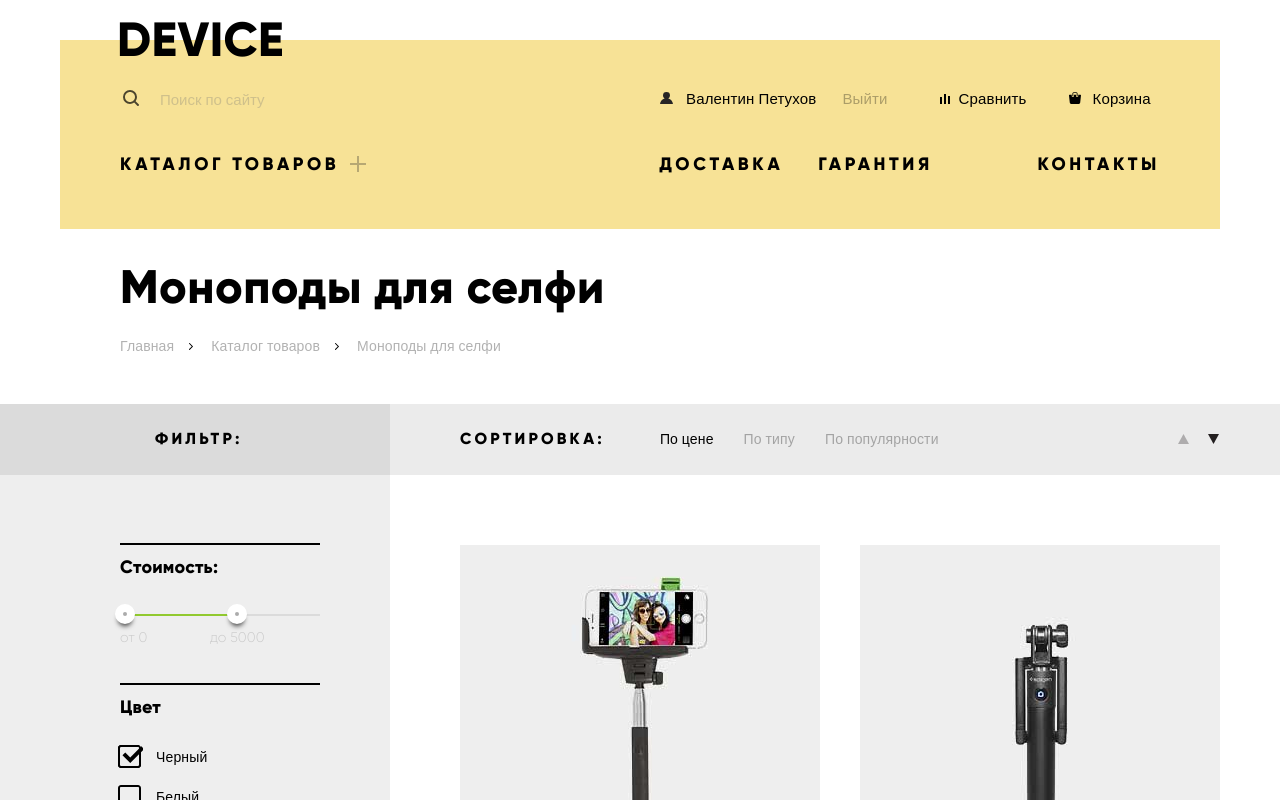
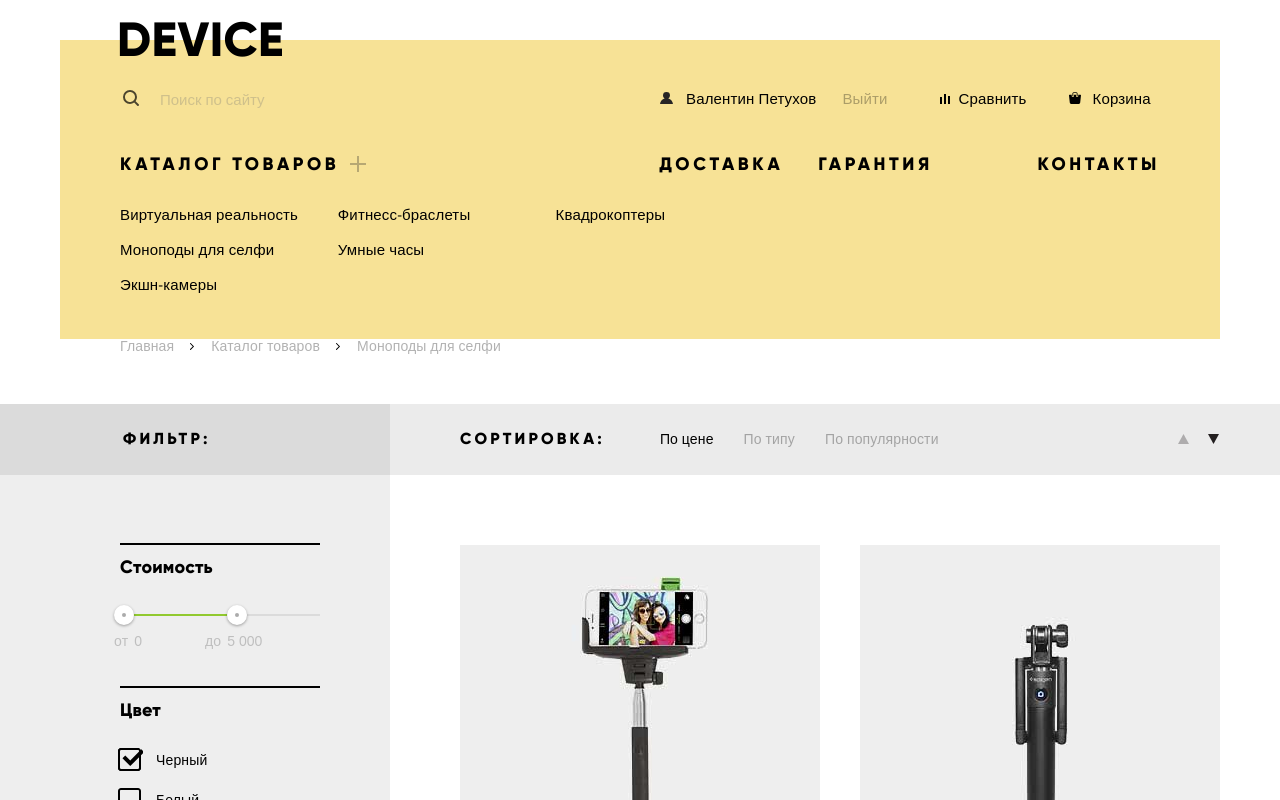
Before and after one commit to romanoffivan/366133-device, a plain HTML site: page inner.html in a window 1280 px wide. Both pictures are taken after a click on the link "КАТАЛОГ ТОВАРОВ". Shown: the top 800 px of the page. Drawn offline with nearby package versions, Linux system fonts and the light colour scheme.

Commit message:
правки основного макета

```diff
--- a/css/style.css
+++ b/css/style.css
@@ -82,7 +82,8 @@ input[type="radio"].visually-hidden {
 	transition: all .2s ease-in-out;
 }
 
-.btn:hover::before {
+.btn:hover::before,
+.btn:focus::before {
 	top: 0;
 	height: 100%;
 }
@@ -315,17 +316,12 @@ input[type="radio"].visually-hidden {
 	opacity: 0.3;
 }
 
-.main-nav-lists > li:hover .submenu {
-	display: flex;
-	z-index: 5;
-}
-
 .main-nav-lists .submenu {
 	margin: 0;
 	padding: 0;
 	position: absolute;
 	left: -60px;
-	display: none;
+	display: flex;
 	flex-wrap: wrap;
 	width: 660px;
 	padding-left: 60px;
@@ -334,6 +330,12 @@ input[type="radio"].visually-hidden {
 	padding-right: 440px;
 	background-color: #f7e296;
 	list-style: none;
+	z-index: 5;
+	visibility: hidden;
+}
+
+.main-nav-lists:hover .submenu,
+.main-nav-lists a:focus ~ .submenu {
 	visibility: visible;
 }
 
@@ -535,16 +537,34 @@ input[type="radio"].visually-hidden {
 }
 
 .popular {
-	position: relative;
-	display: flex;
-	justify-content: space-between;
-	align-items: flex-start;
-	margin-bottom: 87px;
-}
-
-.popular a {
+	min-height: 250px;
+	margin-top: 94px;
+	margin-bottom: 75px;
+}
+
+.popular-list {
+	margin: 0;
+	padding: 0;
+	display: flex;
+	justify-content: flex-start;
+	flex-wrap: wrap;
+	list-style: none;
+}
+
+.popular-item {
 	width: 160px;
-	margin-top: 197px;
+	margin-right: 40px;
+}
+
+.popular-item:nth-child(6n) {
+	margin-right: 0;
+}
+
+.popular-item a {
+	position: relative;
+	display: block;
+	min-height: 30px;
+	padding-top: 195px;
 	font-family: 'Gilroy', 'Arial', sans-serif;
 	font-size: 18px;
 	line-height: 22px;
@@ -557,6 +577,7 @@ input[type="radio"].visually-hidden {
 	content: "";
 	position: absolute;
 	top: 0;
+	left: 0;
 	width: 160px;
 	height: 160px;
 	background: #f7e296 url(../img/popular-1.svg) no-repeat center;
@@ -607,12 +628,13 @@ input[type="radio"].visually-hidden {
 	background: #f7e296 url(../img/popular-6.svg) no-repeat center;
 }
 
-.popular-item-link:hover::before {
+.popular-item a:hover::before,
+.popular-item a:focus::before {
 	content: "";
 	background-color: #f0c52e;
 }
 
-.popular-item-link:active {
+.popular-item a:active {
 	opacity: 0.6;
 }
 
@@ -691,11 +713,8 @@ input[type="radio"].visually-hidden {
 }
 
 .services-item {
-	position: absolute;
-	top: 0;
-	left: 0;
 	display: none;
-	width: 850px;
+	width: 700px;
 	padding-top: 37px;
 	padding-left: 15px;
 	overflow: hidden;
@@ -850,15 +869,22 @@ input[type="radio"].visually-hidden {
 .breadscrumbs li {
 	position: relative;
 	margin-right: 37px;
-}
-
-.breadscrumbs a {
 	font-family: 'Open Sans', 'Arial', sans-serif;
 	font-size: 14px;
 	color: #000;
 	line-height: 36px;
-	font-weight: 300;
+	font-weight: 400;
 	letter-spacing: 0.01em;
+
+}
+
+.breadscrumbs a {
+	font: inherit;
+	color: #000;
+	opacity: 0.3;
+}
+
+.breadscrumbs-current {
 	opacity: 0.3;
 }
 
@@ -867,14 +893,20 @@ input[type="radio"].visually-hidden {
 	position: absolute;
 	top: 15px;
 	right: -20px;
-	width: 5px;
+	width: 4px;
 	height: 8px;
 	background: url(../img/nav-arrow.svg) no-repeat;
 }
 
-.breadscrumbs a:hover {
+.breadscrumbs a:hover,
+.breadscrumbs a:focus {
 	opacity: 0.6;
 }
+
+.breadscrumbs a:active {
+	opacity: 0.1;
+}
+
 
 .wrapper {
 	display: flex;
@@ -890,11 +922,13 @@ input[type="radio"].visually-hidden {
 
 .filter-title-wrapper {
 	display: flex;
+	justify-content: flex-end;
 	background-color: #dbdbdb;
 }
 
 .filter-title {
-	margin-left: 100px;
+	align-self: flex-end;
+	width: 267px;
 	padding-top: 7px;
 	padding-bottom: 7px;
 	padding-left: 55px;
@@ -916,8 +950,19 @@ input[type="radio"].visually-hidden {
 .filter-form fieldset {
 	margin: 0;
 	padding: 0;
-	position: relative;
 	border: none;
+}
+
+.filter-color label,
+.filter-bluetooth label {
+	position: relative;
+	padding-left: 36px;
+	font-size: 14px;
+	line-height: 40px;
+	font-weight: 400;
+	color: #000;
+	letter-spacing: 0.01em;
+	cursor: pointer;
 }
 
 .form-legend {
@@ -931,14 +976,21 @@ input[type="radio"].visually-hidden {
 	border-top: 2px solid #000;
 }
 
+.filter-range {
+	min-height: 110px;
+}
+
 .range-controls {
 	position: relative;
 	width: 195px;
+	height: 40px;
 	margin-top: 32px;
+	margin-bottom: 32px;
 	padding-left: 5px;
 }
 
 .scale {
+	margin-top: 12px;
 	height: 2px;
 	background-color: #dbdbdb;
 }
@@ -950,65 +1002,62 @@ input[type="radio"].visually-hidden {
 }
 
 .range-btn {
+	position: absolute;
+	top: -9px;
+	min-width: 50px;
+	min-height: 45px;
+	cursor: pointer;
+}
+
+.range-btn label {
+	display: block;
 	width: 4px;
 	height: 4px;
 	border: 8px solid #fff;
 	border-radius: 50%;
 	background-color: #ababab;
-	box-shadow: 0 5px 5px -3px rgba(0,0,0,.75);
+	box-shadow: 0 1px 3px 0 rgba(0, 0, 0, .35);
 	cursor: pointer;
 }
 
-.range-btn:active {
+.range-btn label:active {
 	border: 9px solid #fff;
 }
 
 .btn-min {
-	position: absolute;
-	top: -10px;
-	left: -5px;
+	left: -6px;
+}
+
+.btn-max label {
+	margin: 0 auto;
 }
 
 .btn-max {
-	position: absolute;
-	top: -10px;
-	left: 107px;
-}
-
-.selected-price {
-	width: 100%;
-	margin-top: 5px;
-	margin-bottom: 32px;
-}
-
-.selected-price span {
-	font-family: "Gilroy","Arial",sans-serif;
+	left: 85px;
+}
+
+.range-btn input {
+	width: 40px;
+	height: 15px;
 	font-size: 14px;
-	line-height: 22.2px;
 	font-weight: 300;
-	opacity: 0.2;
-}
-
-.selected-price span:last-child {
-	margin-left: 58px;
+	line-height: 22.27px;
+	color: rgba(0, 0, 0, 0.2);
+	border: none;
+	background-color: rgba(255, 255, 255, 0);
+}
+
+.range-btn span {
+	font-size: 14px;
+	font-weight: 300;
+	line-height: 22.27px;
+	color: rgba(0, 0, 0, 0.2);
 }
 
 .filter-form fieldset:not(:first-child) {
 	display: flex;
 	flex-direction: column;
 	margin-bottom: 30px;
-}
-
-.filter-form label {
-	position: relative;
-	width: 80px;
-	padding-left: 36px;
-	font-size: 14px;
-	line-height: 40px;
-	font-weight: 400;
-	color: #000;
-	letter-spacing: 0.01em;
-	cursor: pointer;
 }
 
 .filter-checkbox::before {
--- a/inner.html
+++ b/inner.html
@@ -56,7 +56,7 @@
             <ul class="breadscrumbs">
                 <li><a href="index.html">Главная</a></li>
                 <li><a href="#">Каталог товаров</a></li>
-                <li><a>Моноподы для селфи</a></li>
+                <li class="breadscrumbs-current">Моноподы для селфи</li>
             </ul>
         </section>
         <div class="wrapper">
@@ -65,21 +65,25 @@
                     <h2 class="filter-title">Фильтр:</h2>
                 </div>
                 <form action="#" class="filter-form" method="post">
-                    <fieldset>
-                        <legend class="form-legend">Стоимость:</legend>
+                    <fieldset class="filter-range">
+                        <legend class="form-legend">Стоимость</legend>
                         <div class="range-controls">
                             <div class="scale">
                                 <div class="bar"></div>
                             </div>
-                            <div class="range-btn btn-min"></div>
-                            <div class="range-btn btn-max"></div>
-                        </div>
-                        <div class="selected-price">
-                           <span>от 0</span>
-                           <span>до 5000</span>
+                            <div class="range-btn btn-min">
+                                <label for="min-price" tabindex="0"></label>
+                                <span>от</span>
+                                <input id="min-price" class="max-price" type="text" value="0">
+                            </div>
+                            <div class="range-btn btn-max">
+                                <label for="max-price" tabindex="0"></label>
+                                <span>до</span>
+                                <input id="max-price" class="max-price" type="text" value="5 000">
+                            </div>
                         </div>
                     </fieldset>
-                    <fieldset>
+                    <fieldset class="filter-color">
                         <legend class="form-legend form-legend-checkbox">Цвет</legend>
                         <label class="filter-checkbox">
                             <input class="visually-hidden" type="checkbox" name="black" checked>
@@ -107,7 +111,7 @@
                             Розовый
                         </label>
                     </fieldset>
-                    <fieldset>
+                    <fieldset class="filter-bluetooth">
                         <legend class="form-legend form-legend-radio">Bluetooth</legend>
                         <label class="filter-radio">
                             <input class="visually-hidden" type="radio" name="bluetooth" value="Есть" id="btn-yes" checked>
```
Also changed, not shown: index.html (+28 -21 lines).
